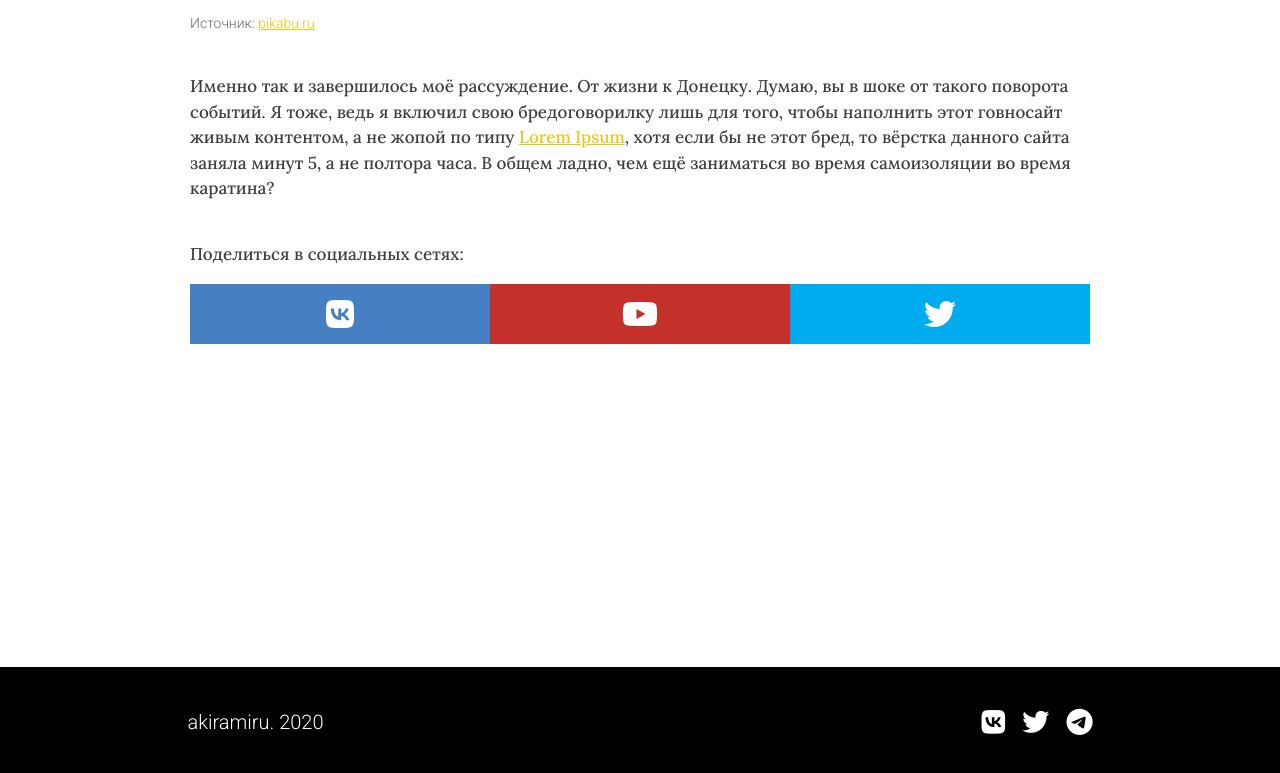
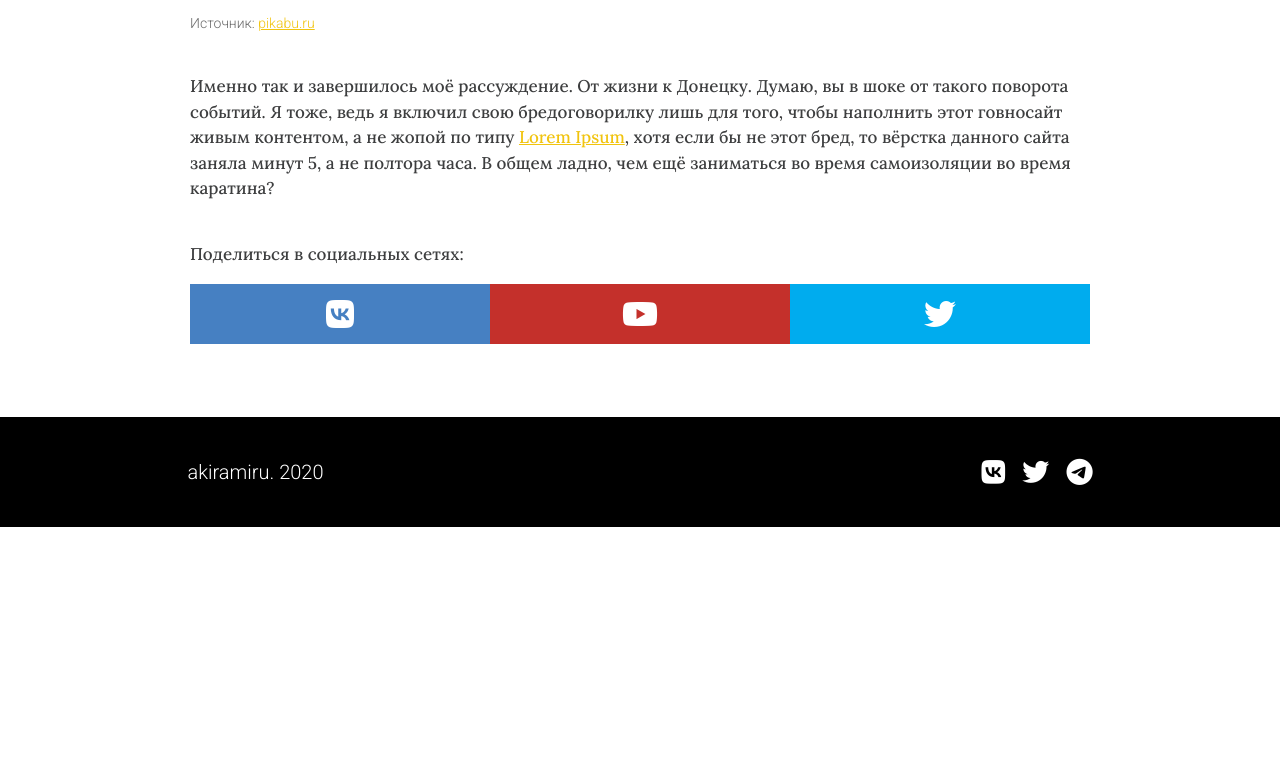
Before and after one commit to akiramiru/akiramiru.github.io, a plain HTML site: page index.html in a window 1280 px wide. Shown: the part 1938-2711 px from the top of the page. After the commit the page ends 2465 px from the top, so only its background shows below. Drawn offline with Linux system fonts and the light colour scheme; a script that the page names is missing.

Commit message:
Update main.css

```diff
--- a/css/main.css
+++ b/css/main.css
@@ -106,7 +106,7 @@ a:hover {
 }
 
 footer {
-    margin-top: 400px;
+    margin-top: 150px;
     padding: 0;
     width: 100%;
     height: 110px;
```
